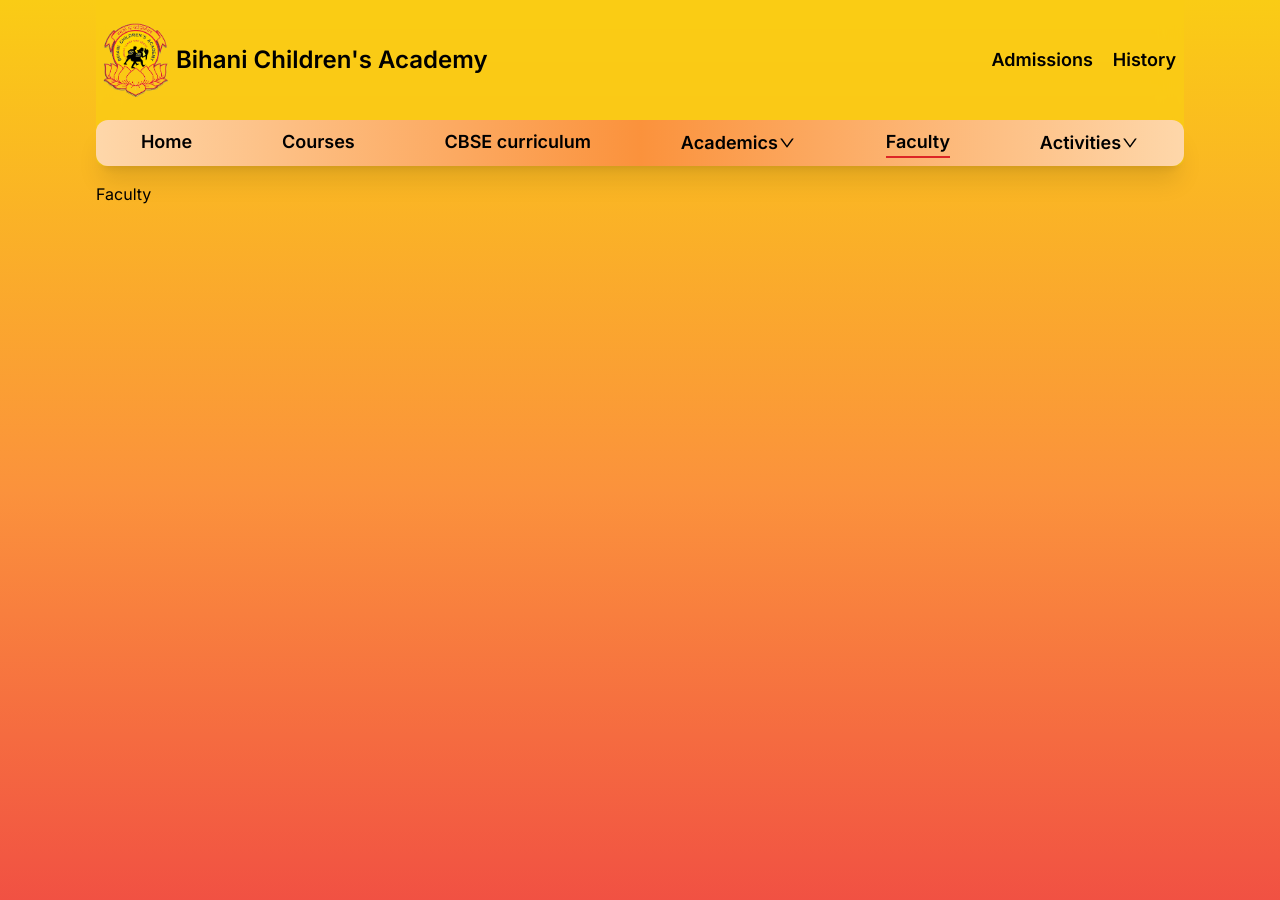
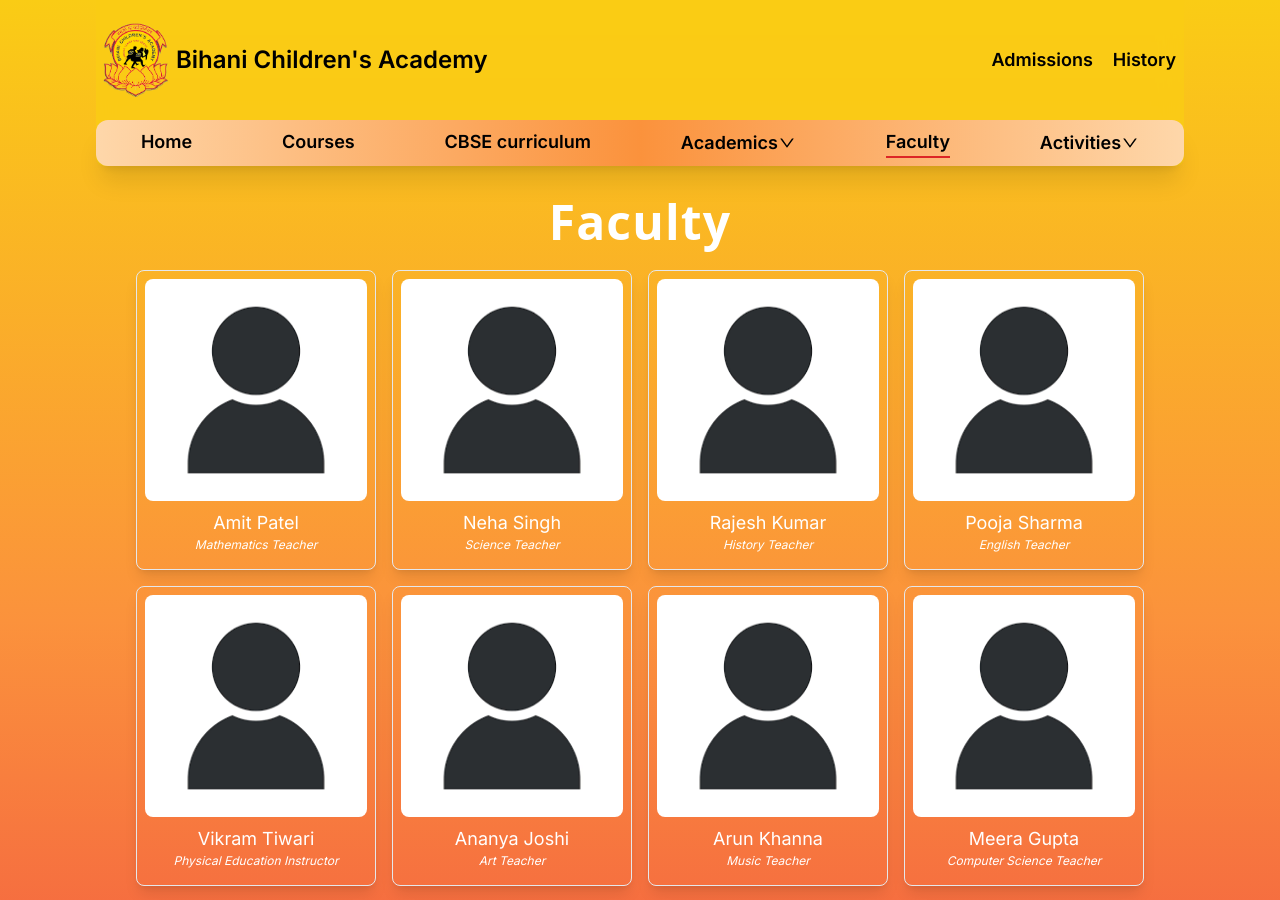
Before and after one commit to shubhjhawar/bihani_children_academy, a Next.js app: page /faculty in a window 1280 px wide. Shown: the top 900 px of the page. Built offline with nearby package versions, Linux system fonts and the light colour scheme.

Commit message:
faculty page implemented

```diff
--- a/app/(root)/admissions/page.js
+++ b/app/(root)/admissions/page.js
@@ -1,13 +1,15 @@
 "use client";
+import React from 'react'
+import Image from 'next/image';
+
+import { styles } from '@/styles';
 import { one } from '@/assets';
-import Image from 'next/image';
-import React from 'react'
 
 const Admissions = () => {
   return (
     <div className="h-auto">
       <div className="p-4">
-        <h1 className='flex justify-center text-5xl font-sans text-white font-semibold tracking-wide'>Admissions</h1>
+        <h1 className={`${styles.pageHeading}`}>Admissions</h1>
           <div className="font-sans grid grid-cols-2 max-md:grid-cols-1 p-2">
             <div className="h-auto ">
               <div className=''>
--- a/app/(root)/faculty/page.js
+++ b/app/(root)/faculty/page.js
@@ -1,8 +1,23 @@
-import React from 'react'
+import React from 'react';
+
+import { FacultyCard } from '@/components';
+import { faculties } from '@/constants';
+
+import { styles } from '@/styles';
+
 
 const Faculty = () => {
   return (
-    <div className="h-screen">Faculty</div>
+    <div className="h-auto">
+      <div className='p-4'>
+        <h1 className={`${styles.pageHeading}`}>Faculty</h1>
+        <div className='p-4 grid grid-cols-4 max-md:grid-cols-2 max-sm:grid-cols-1'>
+          {faculties.map((faculty, index) => (
+            <FacultyCard key={index} faculty={faculty}/>
+          ))}
+        </div>
+      </div>
+    </div>
   )
 }
 
--- a/app/(root)/history/page.js
+++ b/app/(root)/history/page.js
@@ -2,13 +2,16 @@ import React from 'react';
 
 import { HistoryContainer } from '@/components';
 import { history } from '@/constants';
+import { styles } from '@/styles';
 
 const History = () => {
   return (
     <div className="h-auto">
-      <h1 className='text-white text-3xl flex justify-center font-sans tracking-wide'>History</h1>
+      <h1 className={`${styles.pageHeading}`}>History</h1>
       {history.map((element, index) => (
-        <HistoryContainer key={index} title={element.title} content={element.content} index={index} />
+        <div className="">
+          <HistoryContainer key={index} title={element.title} content={element.content} index={index} />
+        </div>
       ))}
     </div>
   )
--- a/assets/index.js
+++ b/assets/index.js
@@ -7,5 +7,6 @@ import five from "./5.jpeg";
 import six from "./6.jpeg";
 // import promo from "./promo.mp4";
 import principal from "./principal.jpeg"
+import staff from "./staff.png"
 
-export { logo, one, two, three, four, five, six, principal};
+export { logo, one, two, three, four, five, six, principal, staff};
--- /dev/null
+++ b/components/FacultyCard.jsx
@@ -0,0 +1,16 @@
+import React from 'react'
+import Image from 'next/image'
+
+const FacultyCard = ({faculty}) => {
+  return (
+    <div className="">
+        <div className="flex flex-col items-center justify-center p-2 border-[1px] m-2 rounded-lg shadow-lg">
+            <Image src={faculty.image} alt="staff" className="rounded-lg" />
+            <h2 className='text-white text-lg mt-2'>{faculty.name}</h2>
+            <p className='text-xs text-white italic mb-2'>{faculty.designation}</p>
+        </div>
+    </div>
+  )
+}
+
+export default FacultyCard
--- a/components/index.js
+++ b/components/index.js
@@ -11,5 +11,7 @@ import Testimonial from "./Testimonial";
 import Awards from "./Awards";
 import HistoryContainer from "./HistoryContainer";
 import AcademicsTable from "./AcademicsTable";
+import FacultyCard from "./FacultyCard";
 
-export {NavBar, Footer, LeftSideBar, RightSideBar, Banner, MyCalendar, Notices, NoticeCard, About, Testimonial, Awards, HistoryContainer, AcademicsTable};
+export {NavBar, Footer, LeftSideBar, RightSideBar, Banner, MyCalendar, Notices, NoticeCard,
+        About, Testimonial, Awards, HistoryContainer, AcademicsTable, FacultyCard};
--- a/constants/index.js
+++ b/constants/index.js
@@ -1,4 +1,4 @@
-import {one, two, three, four, five} from "@/assets"
+import {one, two, three, four, five, staff} from "@/assets"
 
 const notices = [
     {
@@ -153,5 +153,59 @@ const fees = [
   },
 ]
 
+const faculties = [
+  {
+    name: "Amit Patel",
+    designation: "Mathematics Teacher",
+    image: staff
+  },
+  {
+    name: "Neha Singh",
+    designation: "Science Teacher",
+    image: staff
+  },
+  {
+    name: "Rajesh Kumar",
+    designation: "History Teacher",
+    image: staff
+  },
+  {
+    name: "Pooja Sharma",
+    designation: "English Teacher",
+    image: staff
+  },
+  {
+    name: "Vikram Tiwari",
+    designation: "Physical Education Instructor",
+    image: staff
+  },
+  {
+    name: "Ananya Joshi",
+    designation: "Art Teacher",
+    image: staff
+  },
+  {
+    name: "Arun Khanna",
+    designation: "Music Teacher",
+    image: staff
+  },
+  {
+    name: "Meera Gupta",
+    designation: "Computer Science Teacher",
+    image: staff
+  },
+  {
+    name: "Sanjay Reddy",
+    designation: "Foreign Language Teacher",
+    image: staff
+  },
+  {
+    name: "Deepika Patel",
+    designation: "Guidance Counselor",
+    image: staff
+  }
+];
 
-export {notices, awards, history, syllabus, fees};
+
+
+export {notices, awards, history, syllabus, fees, faculties};
--- a/styles/index.js
+++ b/styles/index.js
@@ -9,7 +9,8 @@ const styles = {
     rightDropDownItem: 'hover:text-red-200',
     footertext:'text-xs',
     footericon:'w-full h-full max-md:w-5 max-md:h-5 cursor-pointer',
-    marqueePictures: 'w-[150px] h-[150px] rounded-md border-[1px]  border-zinc-900'
+    marqueePictures: 'w-[150px] h-[150px] rounded-md border-[1px]  border-zinc-900',
+    pageHeading: 'flex justify-center text-5xl font-sans text-white font-semibold tracking-wide',
 }
 
 export { styles };
```
Also changed, not shown: assets/staff.png (added).
